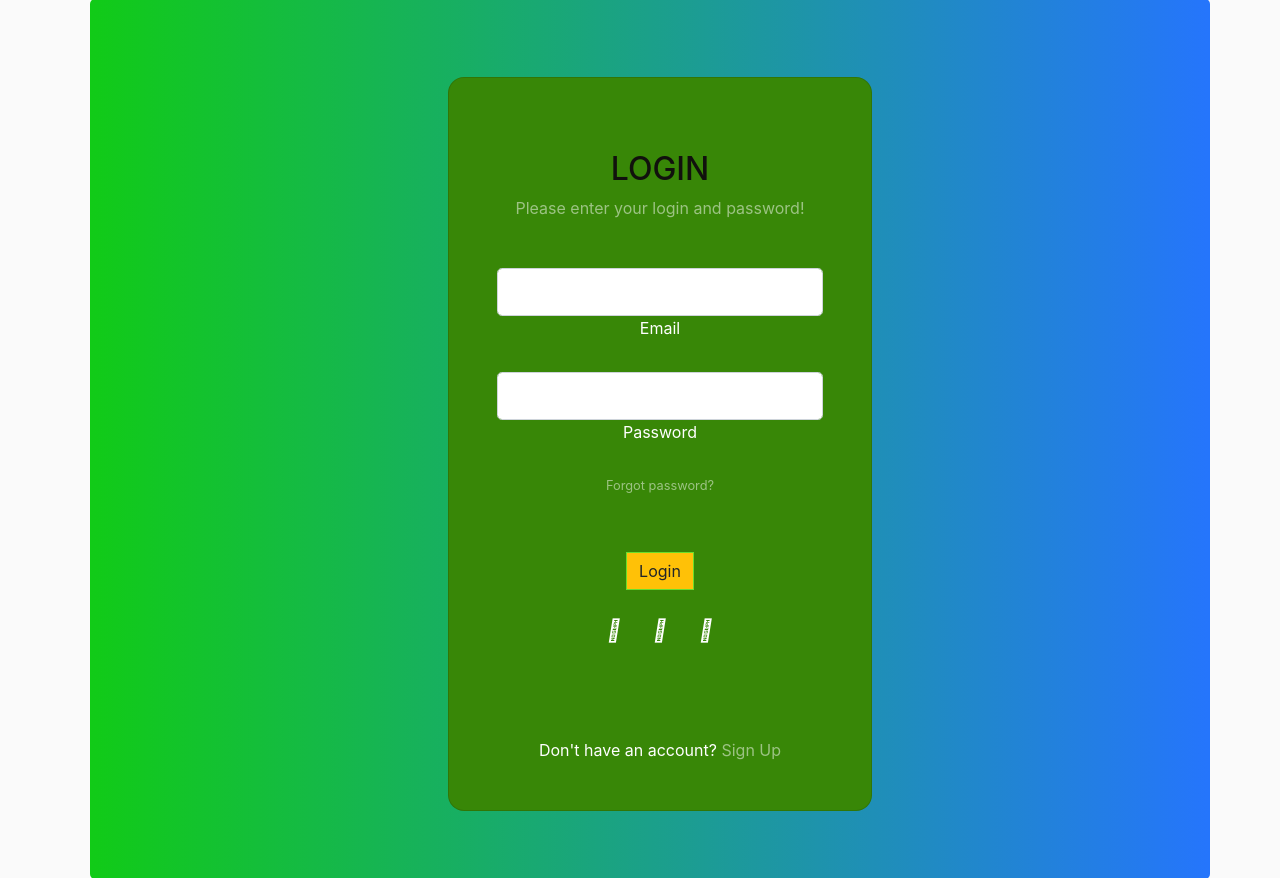
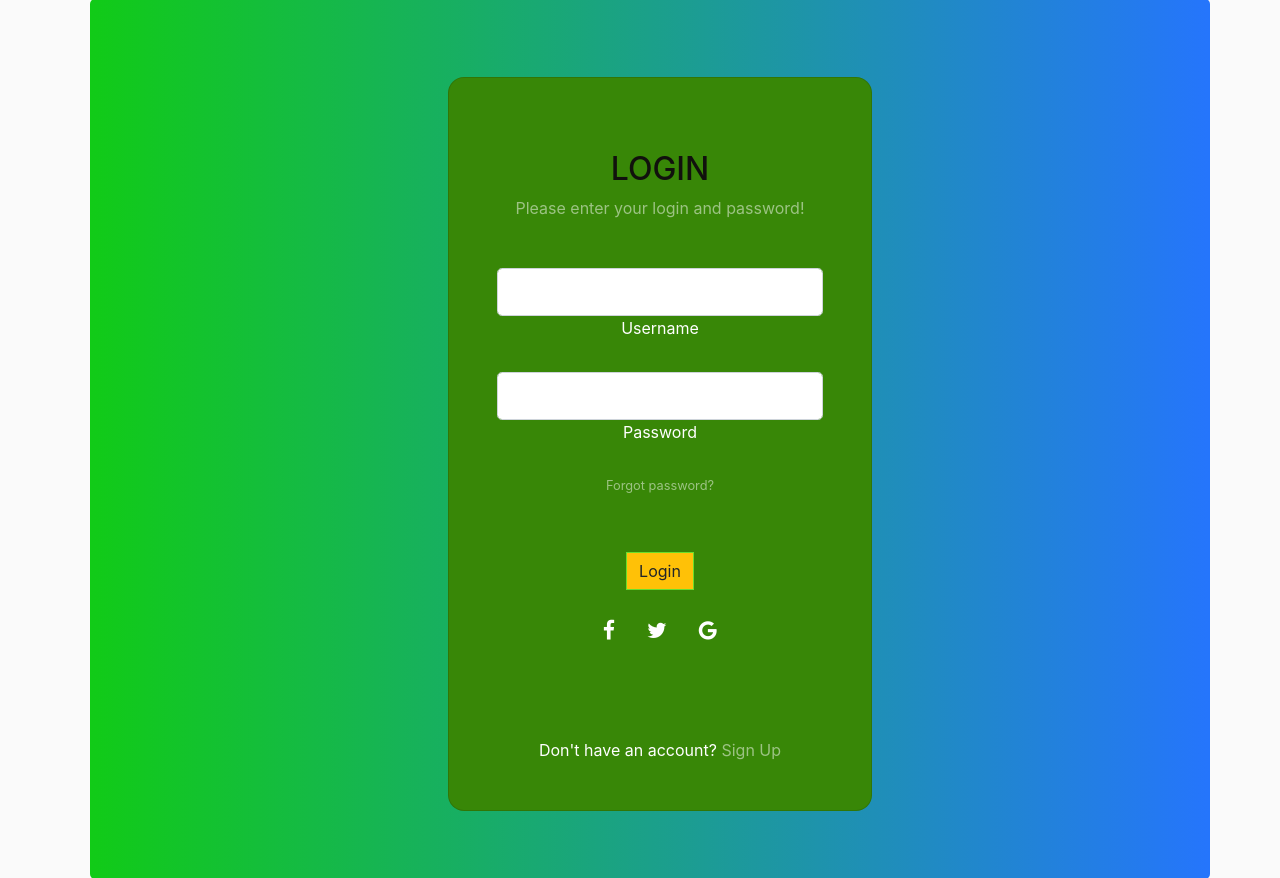
Before and after one commit to gachiza/onlineshop, a Django app: page /myecommerce/login/ in a window 1280 px wide. Shown: the part 285-1163 px from the top of the page. Run offline with Django 5.2, Linux system fonts and the light colour scheme; some libraries are stand-ins or nearby versions.

Commit message:
updated login page

```diff
--- a/myecommerce/templates/ecommerce/login.html
+++ b/myecommerce/templates/ecommerce/login.html
@@ -7,35 +7,38 @@
         <div class="col-12 col-md-8 col-lg-6 col-xl-5">
           <div class="card bg-dark text-white" style="border-radius: 1rem;">
             <div class="card-body p-5 text-center">
-
+              <form action="{% url 'login' %}" method="POST">
+                {% csrf_token %}
                 <div class="mb-md-5 mt-md-4 pb-5">
 
                   <h2 class="fw-bold mb-2 text-uppercase">Login</h2>
                   <p class="text-white-50 mb-5">Please enter your login and password!</p>
 
                   <div class="form-outline form-white mb-4">
-                  <input type="email" id="typeEmailX" class="form-control form-control-lg" />
-                  <label class="form-label" for="typeEmailX">Email</label>
+                    <input type="username" name="username" id="typeEmailX" class="form-control form-control-lg" />
+                    <label class="form-label" for="typeEmailX">Username</label>
                   </div>
 
                   <div class="form-outline form-white mb-4">
-                  <input type="password" id="typePasswordX" class="form-control form-control-lg" />
+                    <input type="password"  name="password" id="typePasswordX" class="form-control form-control-lg" />
                     <label class="form-label" for="typePasswordX">Password</label>
                   </div>
 
                   <p class="small mb-5 pb-lg-2"><a class="text-white-50" href="#!">Forgot password?</a></p>
 
 
-                <a href="{% url 'home'%}"class="btn btn-warning">Login</a>
+                  <button type="submit" class="btn btn-warning">Login</button>
 
 
                   <div class="d-flex justify-content-center text-center mt-4 pt-1">
-                  <a href="#!" class="text-white"><i class="fab fa-facebook-f fa-lg"></i></a>
-                  <a href="#!" class="text-white"><i class="fab fa-twitter fa-lg mx-4 px-2"></i></a>
-                  <a href="#!" class="text-white"><i class="fab fa-google fa-lg"></i></a>
+                    <a href="#!" class="text-white"><i class="fa fa-facebook-f fa-lg"></i></a>
+                    <a href="#!" class="text-white"><i class="fa fa-twitter fa-lg mx-4 px-2"></i></a>
+                    <a href="#!" class="text-white"><i class="fa fa-google fa-lg"></i></a>
                   </div>
 
                 </div>
+              </form>
+
 
               <div>
                 <p class="mb-0">Don't have an account? <a href="{% url 'signup'%}" class="text-white-50 fw-bold">Sign Up</a>
```
Lines whose indentation alone changed are shown as unchanged.
